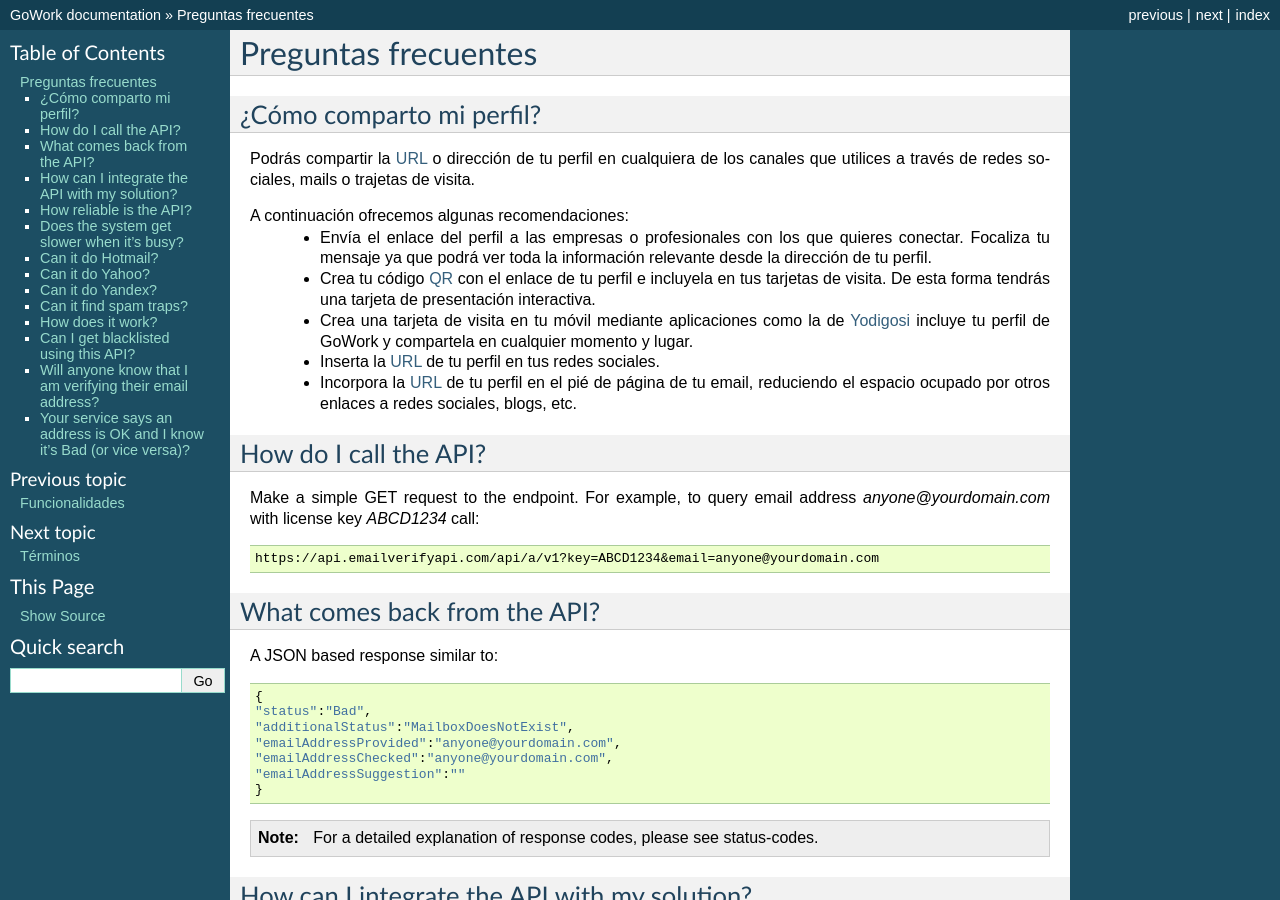
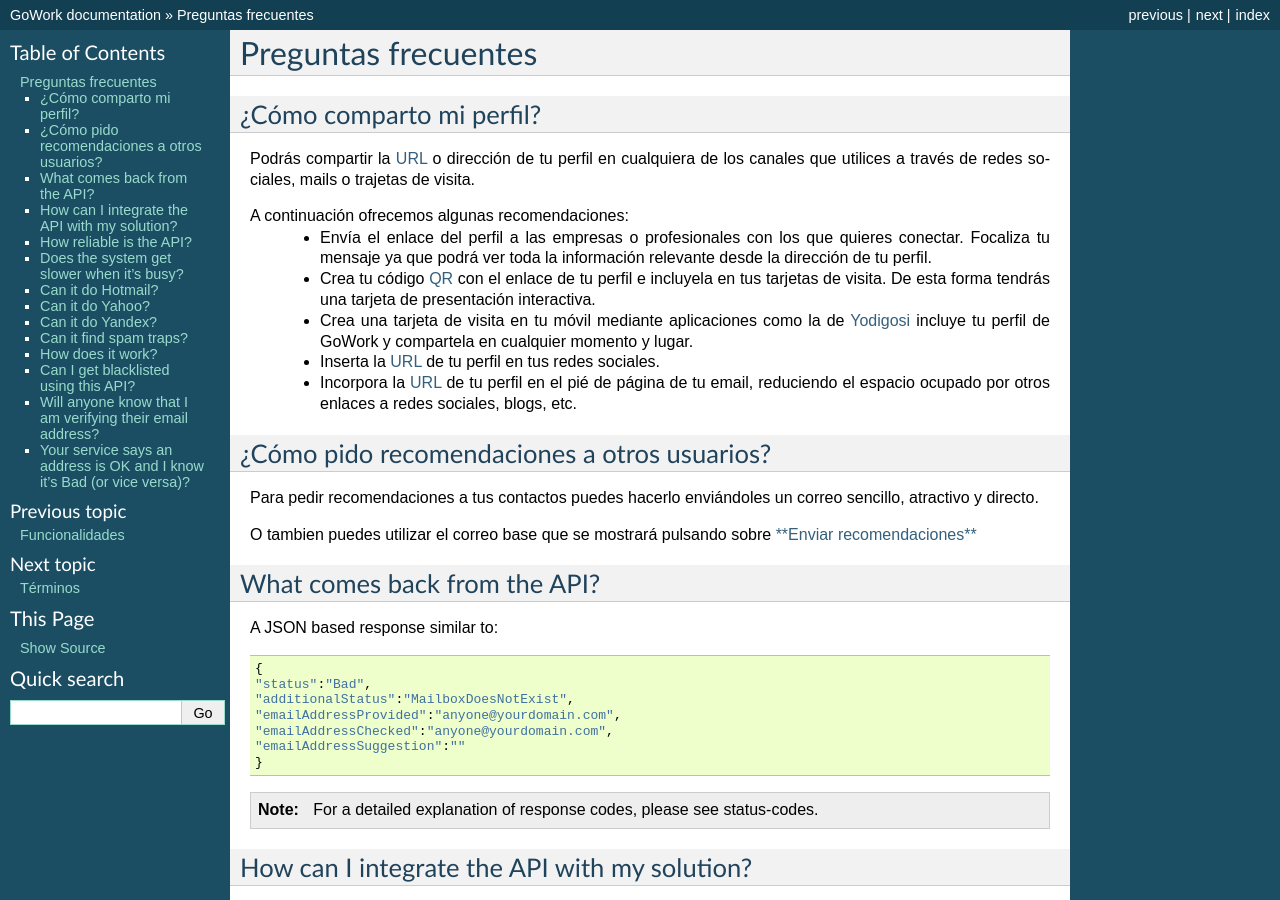
Before and after one commit to help-gowork/help, a Sphinx documentation site: the page built from docs/faqs.rst, in a window 1280 px wide and 900 px high. Built offline with Sphinx 7.4.7, drawn with Linux system fonts in a browser that asks for light colours.

Commit message:
Signed-off-by: GoWork <info@gowork.es>

```diff
--- a/docs/faqs.rst
+++ b/docs/faqs.rst
@@ -18,13 +18,11 @@ A continuación ofrecemos algunas recomendaciones:
  * Incorpora la :term:`URL` de tu perfil en el pié de página de tu email, reduciendo el
    espacio ocupado por otros enlaces a redes sociales, blogs, etc.
 
-How do I call the API?
-----------------------
-Make a simple GET request to the endpoint. For example, to query email address *anyone@yourdomain.com* with license key *ABCD1234* call:
+¿Cómo pido recomendaciones a otros usuarios?
+--------------------------------------------
+Para pedir recomendaciones a tus contactos puedes hacerlo enviándoles un correo sencillo, atractivo y directo.
 
-::
-
-	https://api.emailverifyapi.com/api/a/v1?key=ABCD1234&email=anyone@yourdomain.com
+O tambien puedes utilizar el correo base que se mostrará pulsando sobre `**Enviar recomendaciones** <mailto:?subject=Valida mis aptitudes&body=Hola, soy *|FNAME|*%0A%0AMe gustaría que validases las etiquetas de mi perfil %0A%0ASólo tendrás que registrate en GoWork.es, visitar mi perfil, pulsar sobre la competencia que quieras y escribir un comentario jun>`_
 
 
 What comes back from the API?
```
